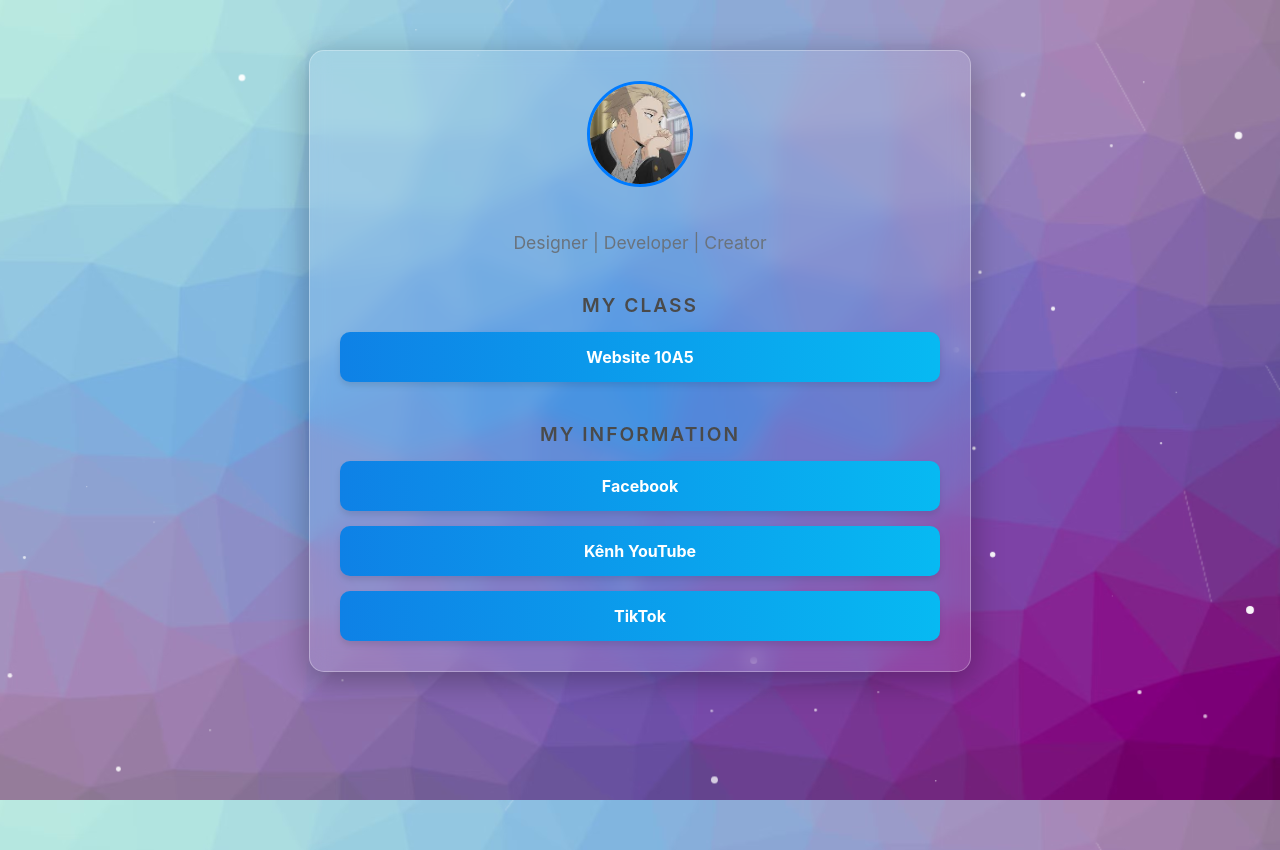
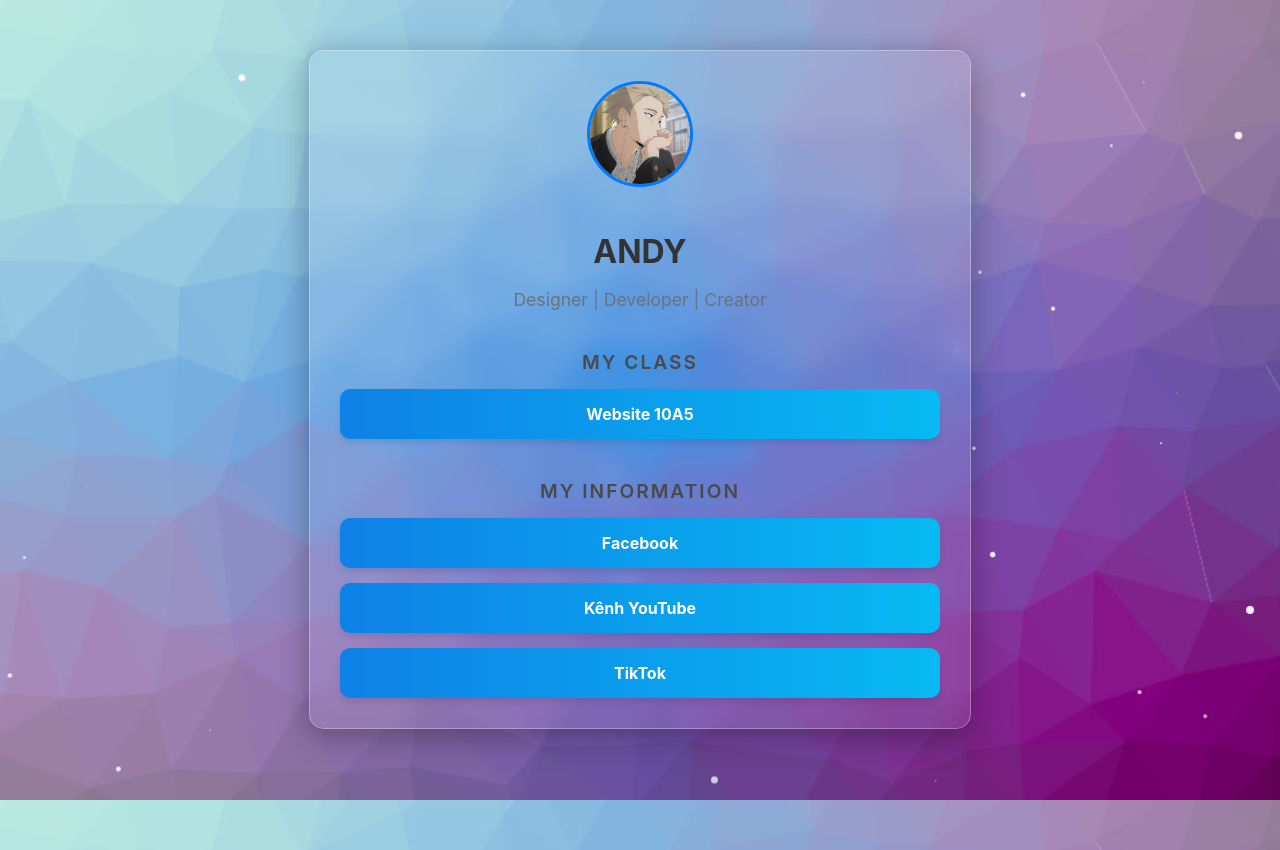
Before and after one commit to kietynho/Bio-Kietynho, a plain HTML site: page index.html in a window 1280 px wide. Drawn offline with Linux system fonts and the light colour scheme.

Commit message:
Update index.html

```diff
--- a/index.html
+++ b/index.html
@@ -14,7 +14,7 @@
     <div class="container">
         <img src="images/avatar.jpg" alt="Ảnh Đại Diện" class="avatar">
 
-        <h1></h1>
+        <h1>ANDY</h1>
         <p class="tagline">Designer | Developer | Creator</p>
 
 
@@ -37,4 +37,5 @@
 
     <script src="script.js"></script>
 </body>
+
 </html>
```
